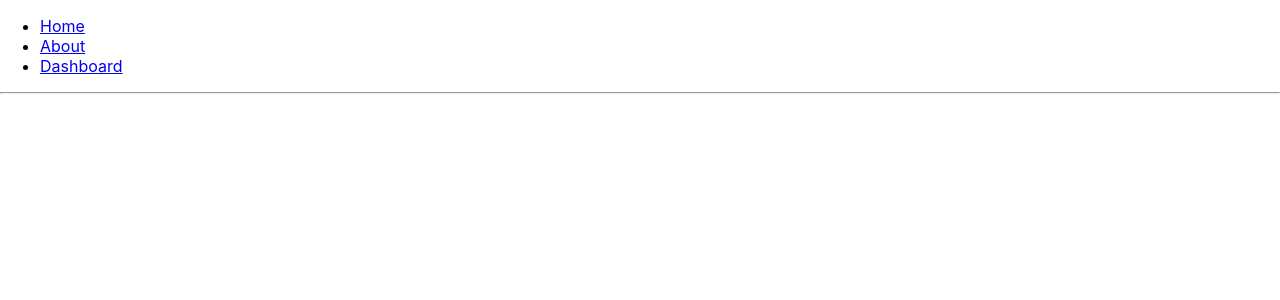
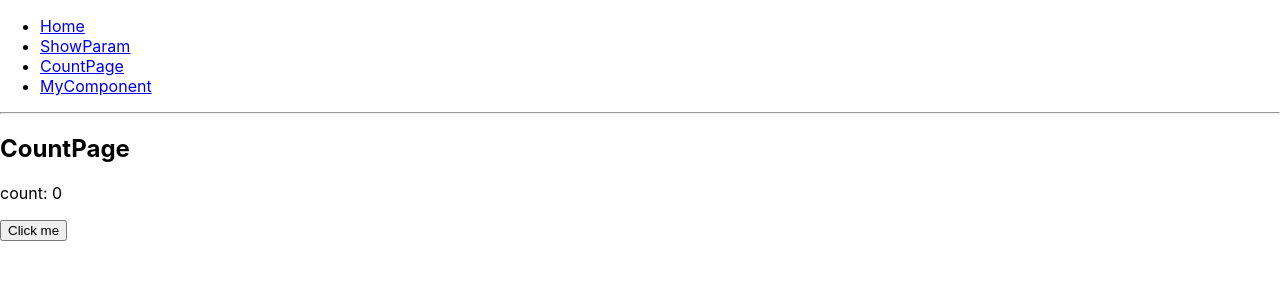
Before and after one commit to artherzno/pmi, a React (Create React App) app: page /countpage in a window 1280 px wide. Shown: the top 300 px of the page. Built offline with nearby package versions, Linux system fonts and the light colour scheme.

Commit message:
- Test route

```diff
--- a/src/App.js
+++ b/src/App.js
@@ -1,4 +1,4 @@
-import React from "react";
+import React, { useState, useEffect } from "react";
 import {
   BrowserRouter as Router,
   Switch,
@@ -6,14 +6,8 @@ import {
   Link
 } from "react-router-dom";
 
-// This site has 3 pages, all of which are rendered
-// dynamically in the browser (not server rendered).
-//
-// Although the page does not ever refresh, notice how
-// React Router keeps the URL up to date as you navigate
-// through the site. This preserves the browser history,
-// making sure things like the back button and bookmarks
-// work properly.
+import CountPage from './pages/Countpage';
+import ShowParam from './pages/ShowParam';
 
 export default function BasicExample() {
   return (
@@ -24,10 +18,13 @@ export default function BasicExample() {
             <Link to="/">Home</Link>
           </li>
           <li>
-            <Link to="/about">About</Link>
+            <Link to="/showparam">ShowParam</Link>
           </li>
           <li>
-            <Link to="/dashboard">Dashboard</Link>
+            <Link to="/countpage">CountPage</Link>
+          </li>
+          <li>
+            <Link to="/mycomponent">MyComponent</Link>
           </li>
         </ul>
 
@@ -44,11 +41,14 @@ export default function BasicExample() {
           <Route exact path="/">
             <Home />
           </Route>
-          <Route path="/about">
-            <About />
+          <Route path="/showparam">
+            <ShowParam />
           </Route>
-          <Route path="/dashboard">
-            <Dashboard />
+          <Route path="/countpage">
+            <CountPage />
+          </Route>
+          <Route path="/mycomponent">
+            <MyComponent />
           </Route>
         </Switch>
       </div>
@@ -75,10 +75,55 @@ function About() {
   );
 }
 
-function Dashboard() {
-  return (
-    <div>
-      <h2>Dashboard</h2>
-    </div>
-  );
+class MyComponent extends React.Component {
+  constructor(props) {
+    super(props);
+    this.state = {
+      error: null,
+      isLoaded: false,
+      items: []
+    };
+  }
+
+  componentDidMount() {
+    fetch("https://jsonplaceholder.typicode.com/users")
+      .then(res => res.json())
+      .then(
+        (result) => {
+          console.log(result);
+          this.setState({
+            isLoaded: true,
+            items: result
+          });
+        },
+        // Note: it's important to handle errors here
+        // instead of a catch() block so that we don't swallow
+        // exceptions from actual bugs in components.
+        (error) => {
+          this.setState({
+            isLoaded: true,
+            error
+          });
+        }
+      )
+  }
+
+  render() {
+    const { error, isLoaded, items } = this.state;
+    if (error) {
+      return <div>Error: {error.message}</div>;
+    } else if (!isLoaded) {
+      return <div>Loading...</div>;
+    } else {
+      return (
+        <ul>
+          {items.map(item => (
+            <li key={item.id}>
+              {item.name}, id: {item.id}
+            </li>
+          ))}
+        </ul>
+      );
+    }
+  }
 }
--- /dev/null
+++ b/src/pages/Countpage.js
@@ -0,0 +1,13 @@
+import React, { useState } from 'react';
+
+export default function CountPage() {
+    const [count, setcount] = useState(0);
+
+    return (
+        <div>
+        <h2>CountPage</h2>
+        <p>count: {count}</p>
+        <button onClick={()=>setcount(count+1)}>Click me</button>
+        </div>
+    );
+}
--- /dev/null
+++ b/src/pages/ShowParam.js
@@ -0,0 +1,13 @@
+import React from 'react';
+import { useParams } from 'react-router-dom';
+
+export default function ShowParam() {
+    const showdata = useParams();
+
+    return (
+        <div>
+            <h1>Show Parameter</h1>
+            <p>param: {showdata}</p>
+        </div>
+    );
+}
```
